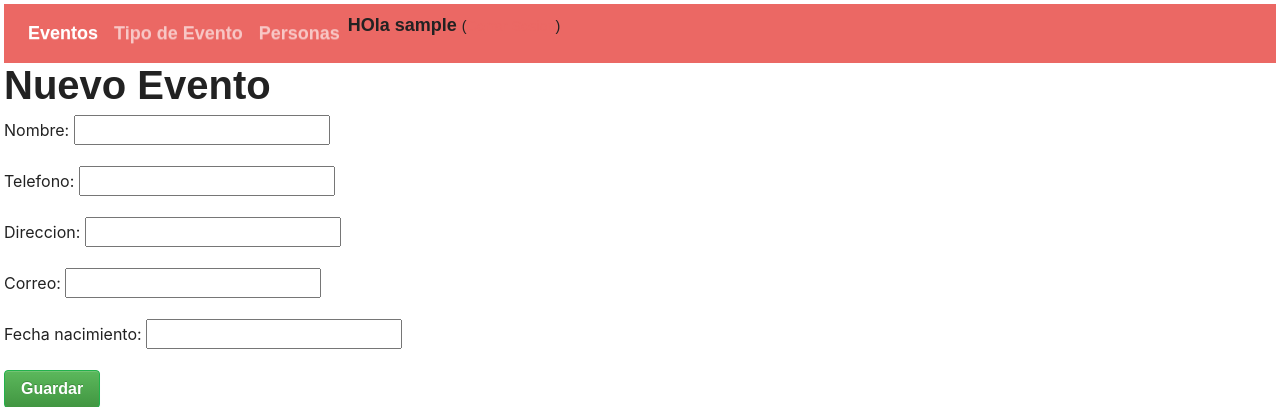
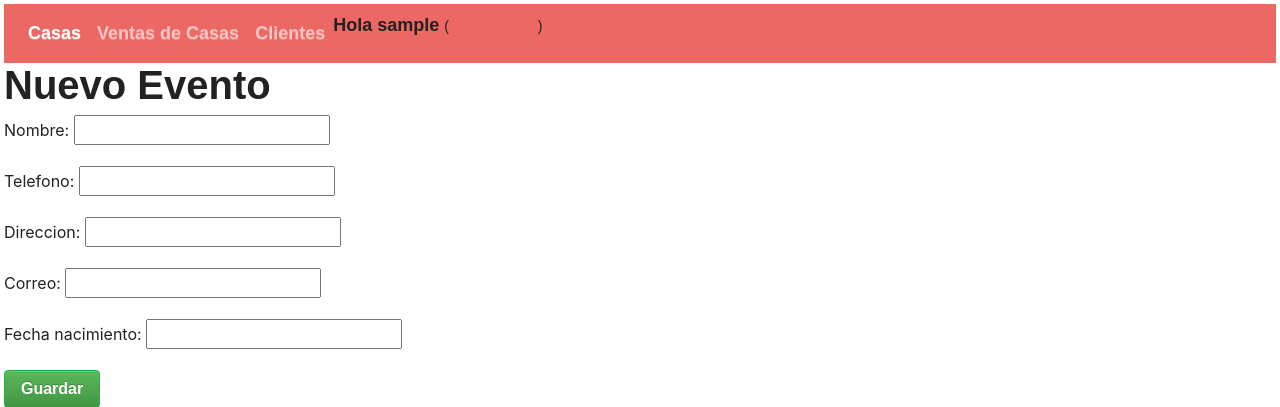
Before and after one commit to rvicky93/relacion, a Django app: page /persona/nueva/ in a window 1280 px wide. Shown: the top 407 px of the page. Run offline with Django 3.2, Linux system fonts and the light colour scheme; the visitor is signed in with stand-in values (Sample User, id 1); some libraries are stand-ins or nearby versions; some web fonts are replaced.

Commit message:
agregar la la lista

```diff
--- a/eventos/templates/personas/base.html
+++ b/eventos/templates/personas/base.html
@@ -7,7 +7,7 @@
     <link rel="stylesheet" href="//maxcdn.bootstrapcdn.com/bootstrap/3.2.0/css/bootstrap-theme.min.css">
     <link rel="stylesheet" href="{% static 'css/eventos.css' %}">
     <link href="//fonts.googleapis.com/css?family=Lobster&subset=latin,latin-ext" rel="stylesheet" type="text/css">
-    <title>Eventos Gamboa</title>
+    <title>Bienes Raices</title>
   </head>
   <body>
     <nav class="navbar navbar-expand-lg navbar-dark bg-primary">
@@ -15,20 +15,20 @@
         <ul class="navbar-nav mr-auto">
           {% if user.is_authenticated %}
             <li class="nav-item active">
-              <a class="nav-link" href="/">Eventos <span class="sr-only">(current)</span></a>
+              <a class="nav-link" href="/">Casas <span class="sr-only">(current)</span></a>
             </li>
             <li class="nav-item">
-              <a class="nav-link" href="{% url 'lista_tipo' %}">Tipo de Evento</a>
+              <a class="nav-link" href="{% url 'lista_tipo' %}">Ventas de Casas</a>
             </li>
             <li class="nav-item">
-              <a class="nav-link" href="{% url 'lista_personas' %}">Personas</a>
+              <a class="nav-link" href="{% url 'lista_personas' %}">Clientes</a>
             </li>
             <li class="nav-item">
-              <p class="top-menu">HOla {{ user.username }} <small>(<a href="{% url 'logout' %}">Cerrar Sesion</a>)</small></p>
+              <p class="top-menu">Hola {{ user.username }} <small>(<a href="{% url 'logout' %}">Cerrar Sesion</a>)</small></p>
             </li>
           {% else %}
             <li class="nav-item active">
-              <a class="nav-link" href="/">Eventos <span class="sr-only">(current)</span></a>
+              <a class="nav-link" href="/">Casas <span class="sr-only">(current)</span></a>
             </li>
             <li class="nav-item active">
               <a href="{% url 'login' %}" class="top-menu"><span class="glyphicon glyphicon-lock"></span>Login</a>
```
Also changed, not shown: eventos/templates/eventos/base.html (+5 -5 lines).
